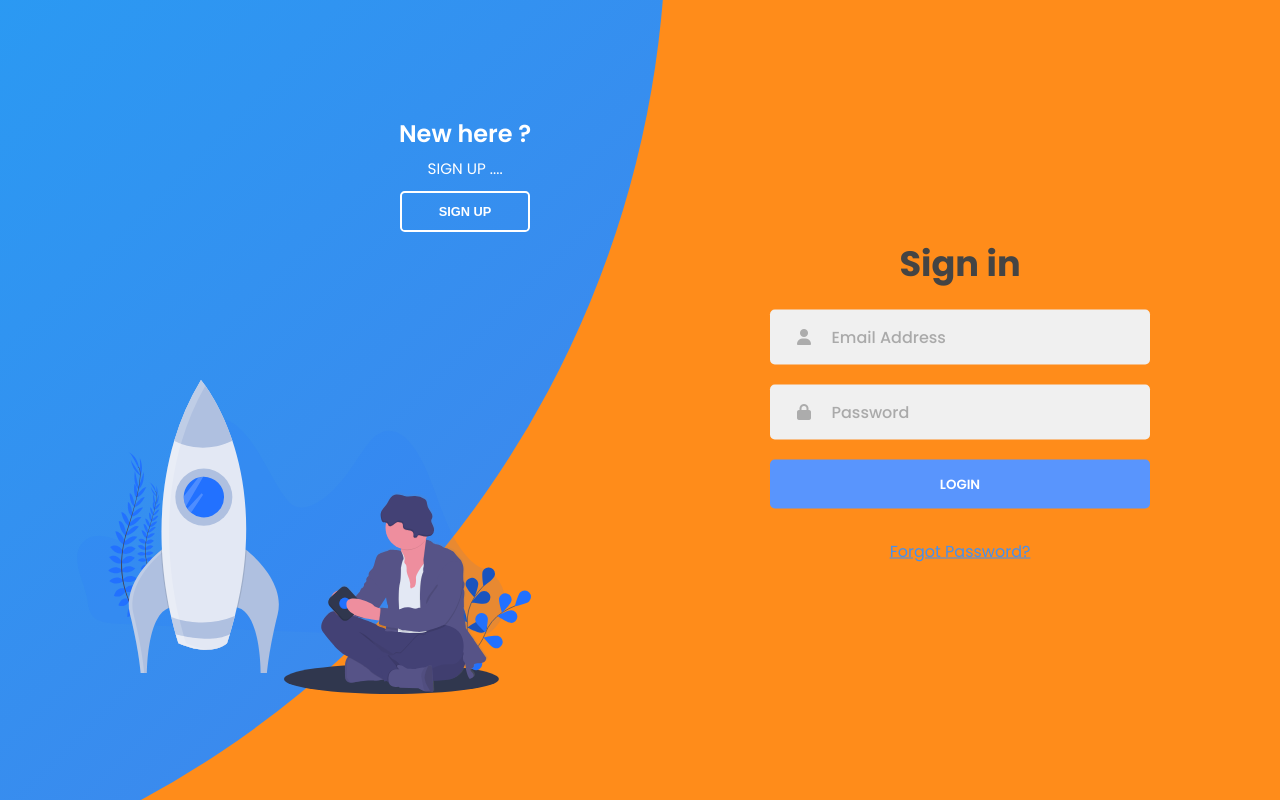
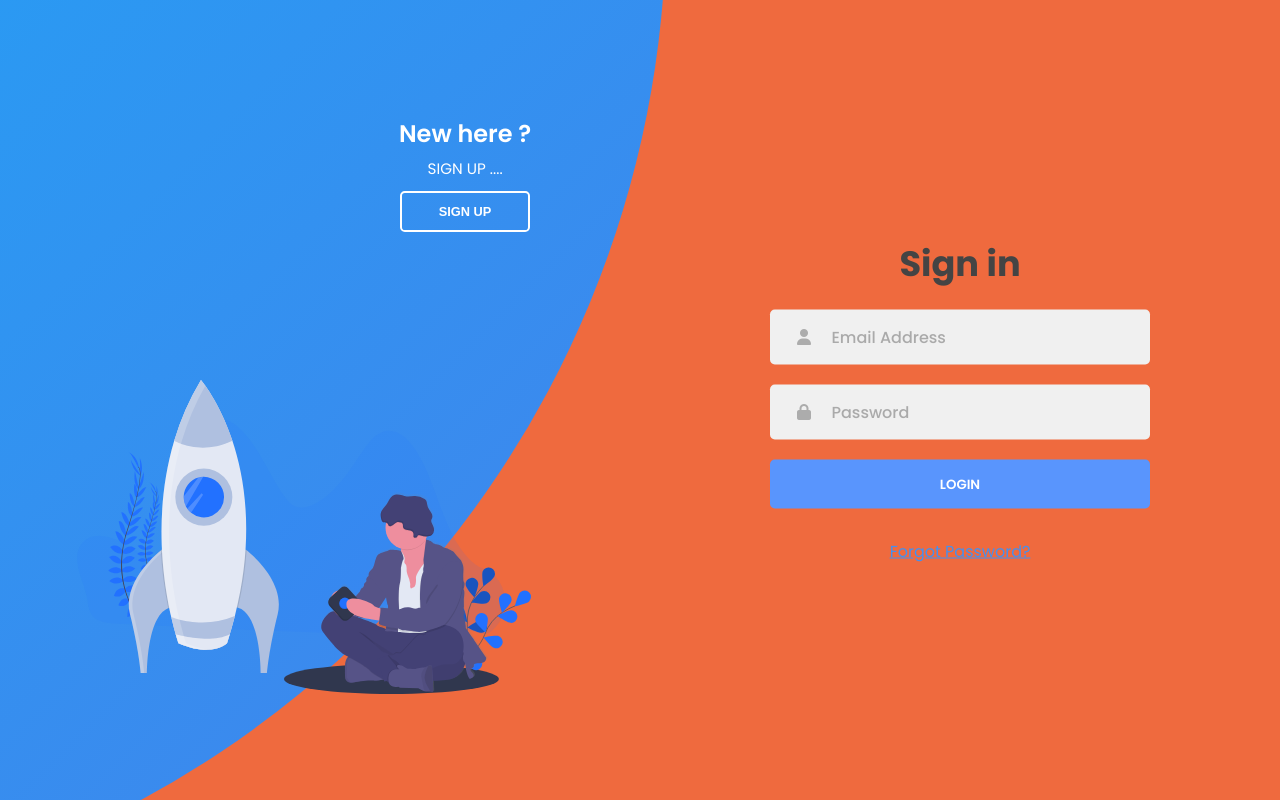
Before and after one commit to catp3rson/web-assignment, a PHP site: page /login.php in a window 1280 px wide. Run offline with PHP 8.4, Linux system fonts and the light colour scheme; data that the repository does not hold is empty; some libraries are stand-ins or nearby versions.

Commit message:
color login

```diff
--- a/FrontEnd/style1.css
+++ b/FrontEnd/style1.css
@@ -14,7 +14,7 @@ input {
 .container {
   position: relative;
   width: 100%;
-  background-color: #ff8c1a;
+  background-color: #EF6A3E;
   min-height: 100vh;
   overflow: hidden;
 }
@@ -155,7 +155,7 @@ form.sign-in-form {
 }
 
 .btn:hover {
-  background-color: #ff8c1a;
+  background-color: #EF6A3E;
 }
 .panels-container {
   position: absolute;
```
